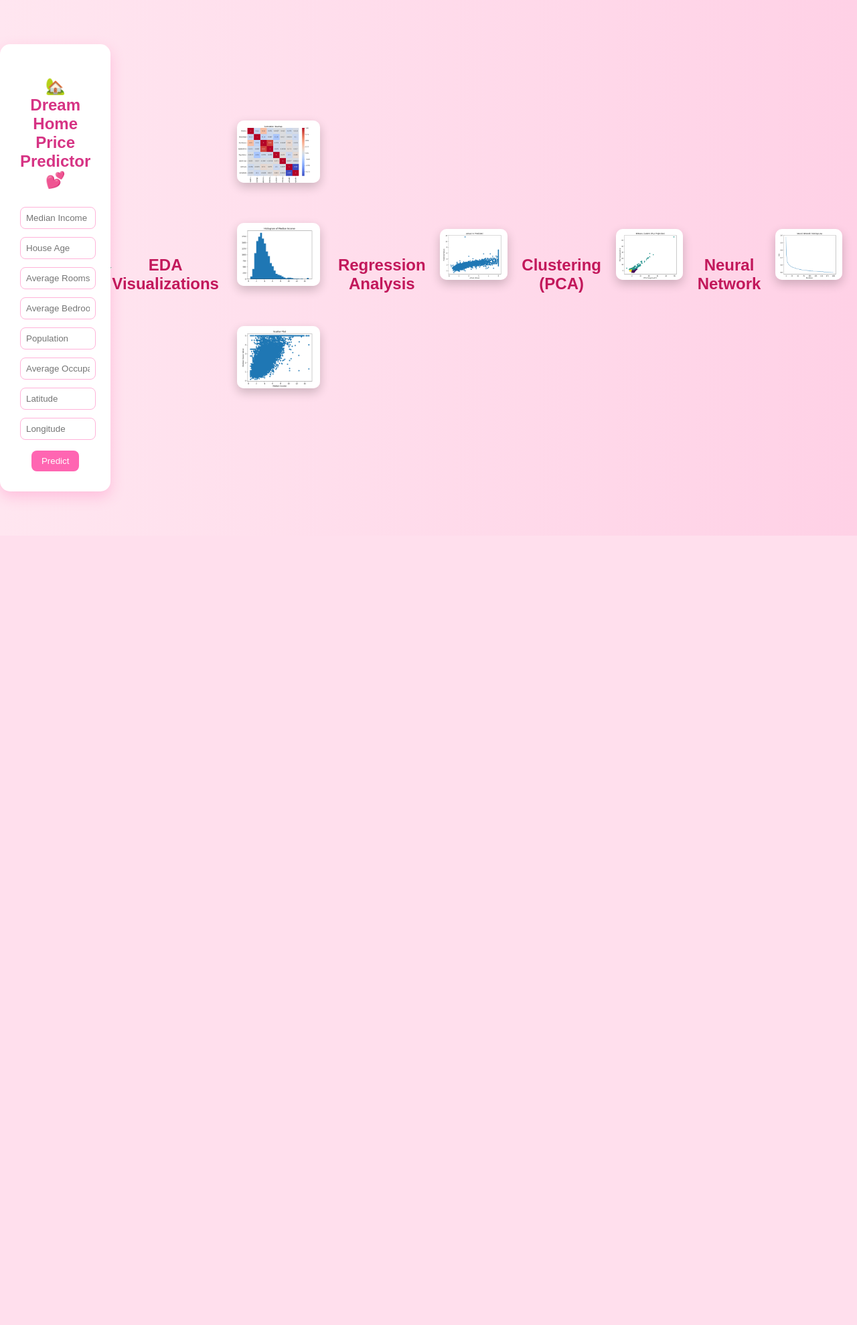
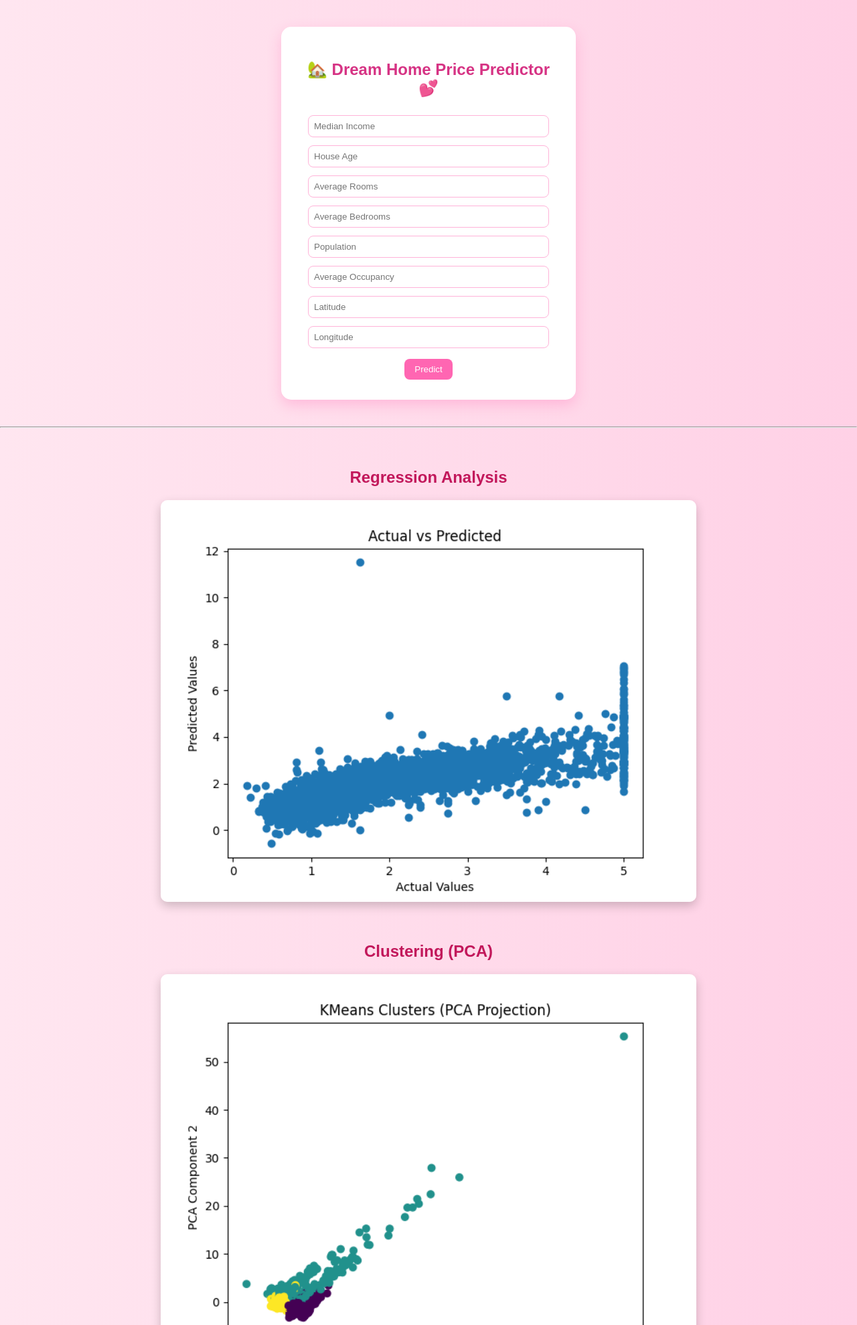
Before and after one commit to itzridz06/california-housing-ml-project, a FastAPI app: page / in a window 1280 px wide. Shown: the top 1979 px of the page at 67% size. Before the commit the page ends 800 px from the top, so only its background shows below. Run offline with FastAPI, Linux system fonts and the light colour scheme; parts of the project's set-up code (start-up, migrations or seed data) failed here and were passed over.

Commit message:
Added analysis graphs to static folder and updated frontend

```diff
--- a/static/style.css
+++ b/static/style.css
@@ -1,14 +1,12 @@
+/* ===== Body ===== */
 body {
     margin: 0;
     padding: 0;
     font-family: Arial, sans-serif;
     background: linear-gradient(to right, #ffe6f0, #ffd1e6);
-    display: flex;
-    justify-content: center;
-    align-items: center;
-    height: 100vh;
 }
 
+/* ===== Prediction Box ===== */
 .box {
     background: white;
     padding: 30px;
@@ -16,6 +14,7 @@ body {
     box-shadow: 0px 8px 20px rgba(255, 105, 180, 0.3);
     width: 380px;
     text-align: center;
+    margin: 40px auto;   /* center horizontally */
 }
 
 h2 {
@@ -23,6 +22,7 @@ h2 {
     margin-bottom: 20px;
 }
 
+/* ===== Form Styling ===== */
 input {
     width: 90%;
     padding: 8px;
@@ -51,29 +51,31 @@ button:hover {
     font-weight: bold;
 }
 
-img {
-    margin: 15px;
-    border-radius: 10px;
-    box-shadow: 0 4px 8px rgba(0,0,0,0.2);
-}
-
+/* ===== Section Titles ===== */
 .section-title {
     text-align: center;
-    margin-top: 40px;
+    margin-top: 60px;
     color: #c2185b;
 }
 
+/* ===== Image Section ===== */
 .image-section {
     display: flex;
-    flex-direction: column;   /* stack vertically */
+    flex-direction: column;
     align-items: center;
     gap: 30px;
-    margin-bottom: 40px;
+    margin-bottom: 60px;
 }
 
 .image-section img {
-    width: 70%;              /* control size */
+    width: 70%;
     max-width: 800px;
     border-radius: 10px;
     box-shadow: 0 6px 15px rgba(0,0,0,0.2);
 }
+
+body {
+    min-height: 100vh;
+    height: auto;
+    overflow-y: auto;
+}
--- a/templates/index.html
+++ b/templates/index.html
@@ -28,34 +28,27 @@
             </div>
         {% endif %}
     </div>
+
     <hr>
 
-<h2 class="section-title">EDA Visualizations</h2>
-
+    <h2 class="section-title">Regression Analysis</h2>
     <div class="image-section">
-    <img src="/static/heatmap.png">
-    <img src="/static/histogram.png">
-    <img src="/static/scatter.png">
-</div>
-
-<h2 class="section-title">Regression Analysis</h2>
-
-<div class="image-section">
-    <img src="/static/actual_vs_predicted.png">
+        <img src="/static/actual_vs_predicted.png" alt="Regression Plot">
     </div>
 
     <h2 class="section-title">Clustering (PCA)</h2>
-
     <div class="image-section">
-    <img src="/static/kmeans_pca.png">
+        <img src="/static/kmeans_pca.png" alt="Clustering Plot">
     </div>
 
     <h2 class="section-title">Neural Network</h2>
-
     <div class="image-section">
-    <img src="/static/nn_loss_curve.png">
+        <img src="/static/nn_loss_curve.png" alt="NN Loss Curve">
     </div>
 
+    <footer style="text-align:center; margin:40px; color:#c2185b;">
+    Built with FastAPI • Machine Learning • California Housing Dataset
+</footer>
 
 </body>
 </html>
```
Lines whose indentation alone changed are shown as unchanged.
